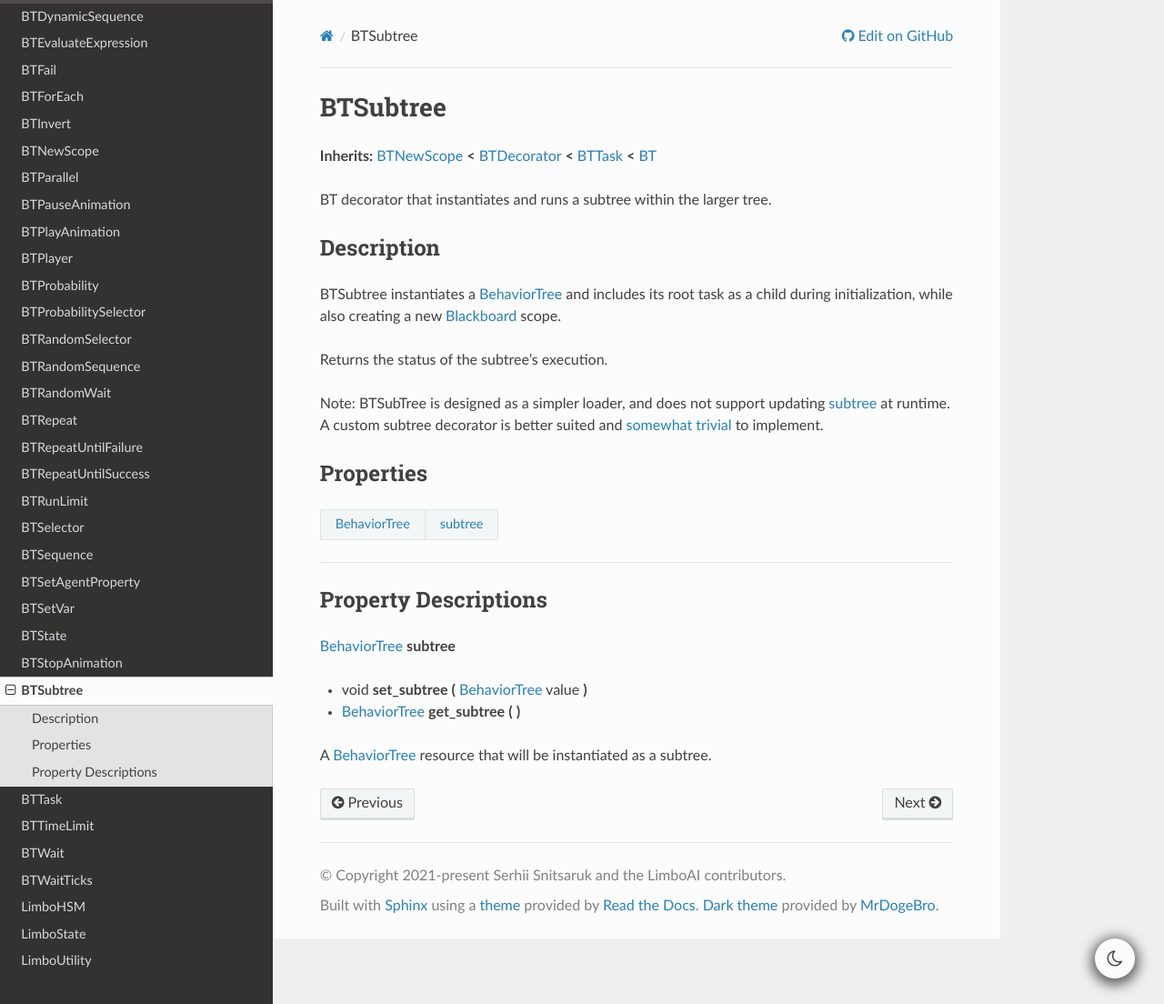
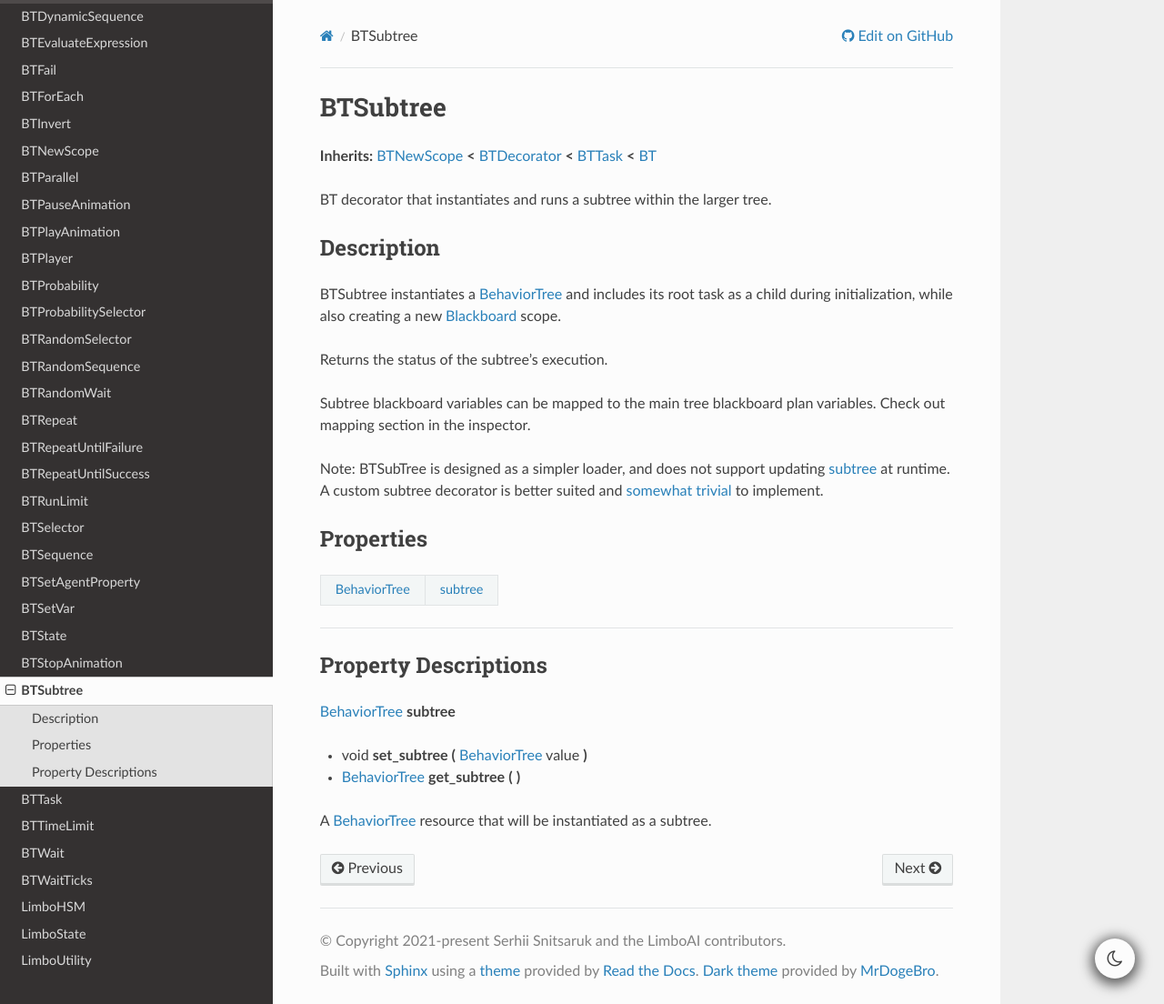
Before and after one commit to limbonaut/limboai, a Sphinx documentation site: the page built from doc/source/classes/class_btsubtree.rst, in a window 1280 px wide and 1104 px high. Shown: the whole window at 91% size. Built offline with Sphinx 7.4.7 and the Read the Docs theme 2.0.0, drawn with Linux system fonts in a browser that asks for light colours; pages that are not in the unit, such as notebooks, are missing from menus.

Commit message:
Doc: Mention mapping in BTSubtree class doc

```diff
--- a/doc/source/classes/class_btsubtree.rst
+++ b/doc/source/classes/class_btsubtree.rst
@@ -22,6 +22,8 @@ Description
 BTSubtree instantiates a :ref:`BehaviorTree<class_BehaviorTree>` and includes its root task as a child during initialization, while also creating a new :ref:`Blackboard<class_Blackboard>` scope.
 
 Returns the status of the subtree's execution.
+
+Subtree blackboard variables can be mapped to the main tree blackboard plan variables. Check out mapping section in the inspector.
 
 Note: BTSubTree is designed as a simpler loader, and does not support updating :ref:`subtree<class_BTSubtree_property_subtree>` at runtime. A custom subtree decorator is better suited and `somewhat trivial <https://github.com/limbonaut/limboai/issues/94#issuecomment-2068833610>`__ to implement.
 
```
Also changed, not shown: 1 other file.
